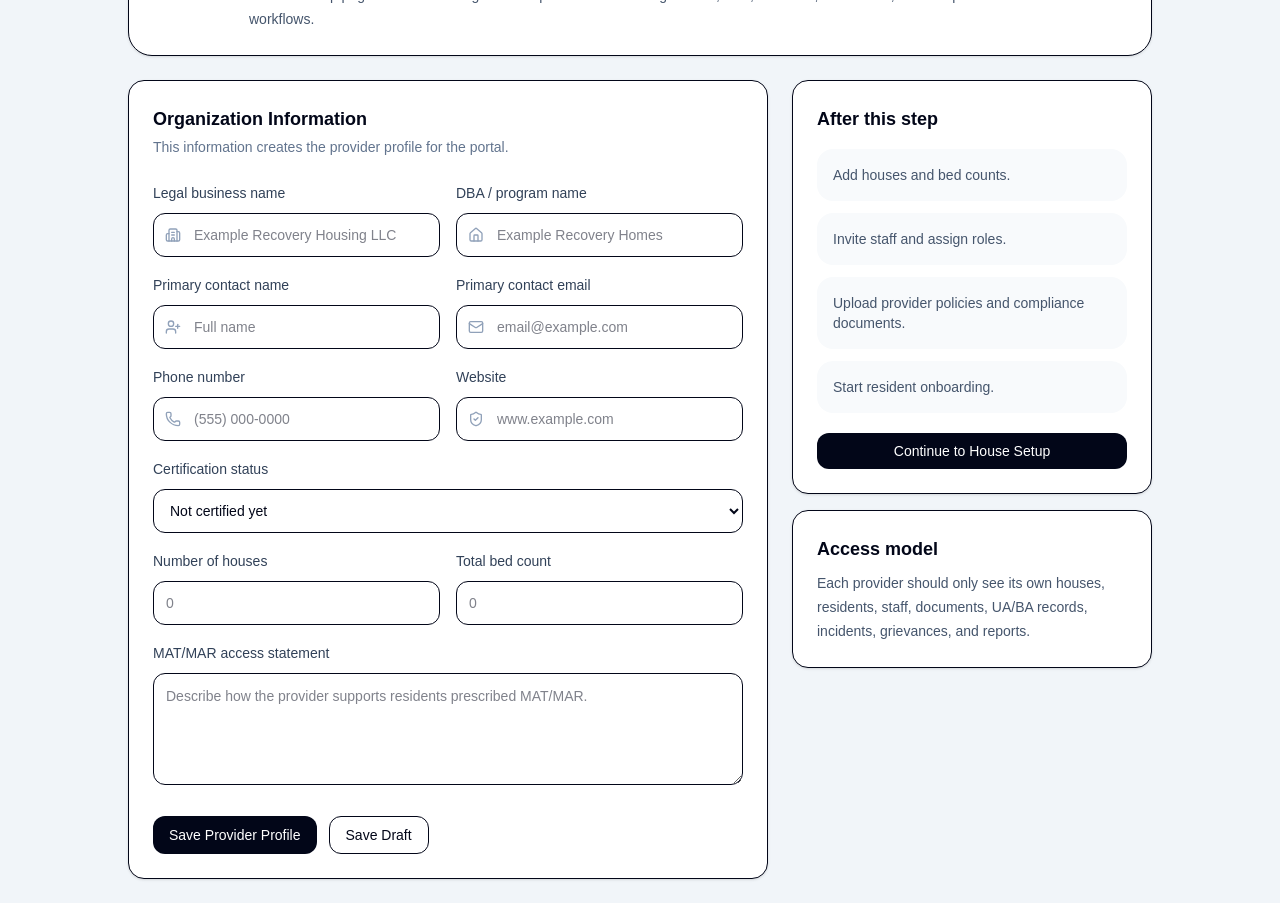
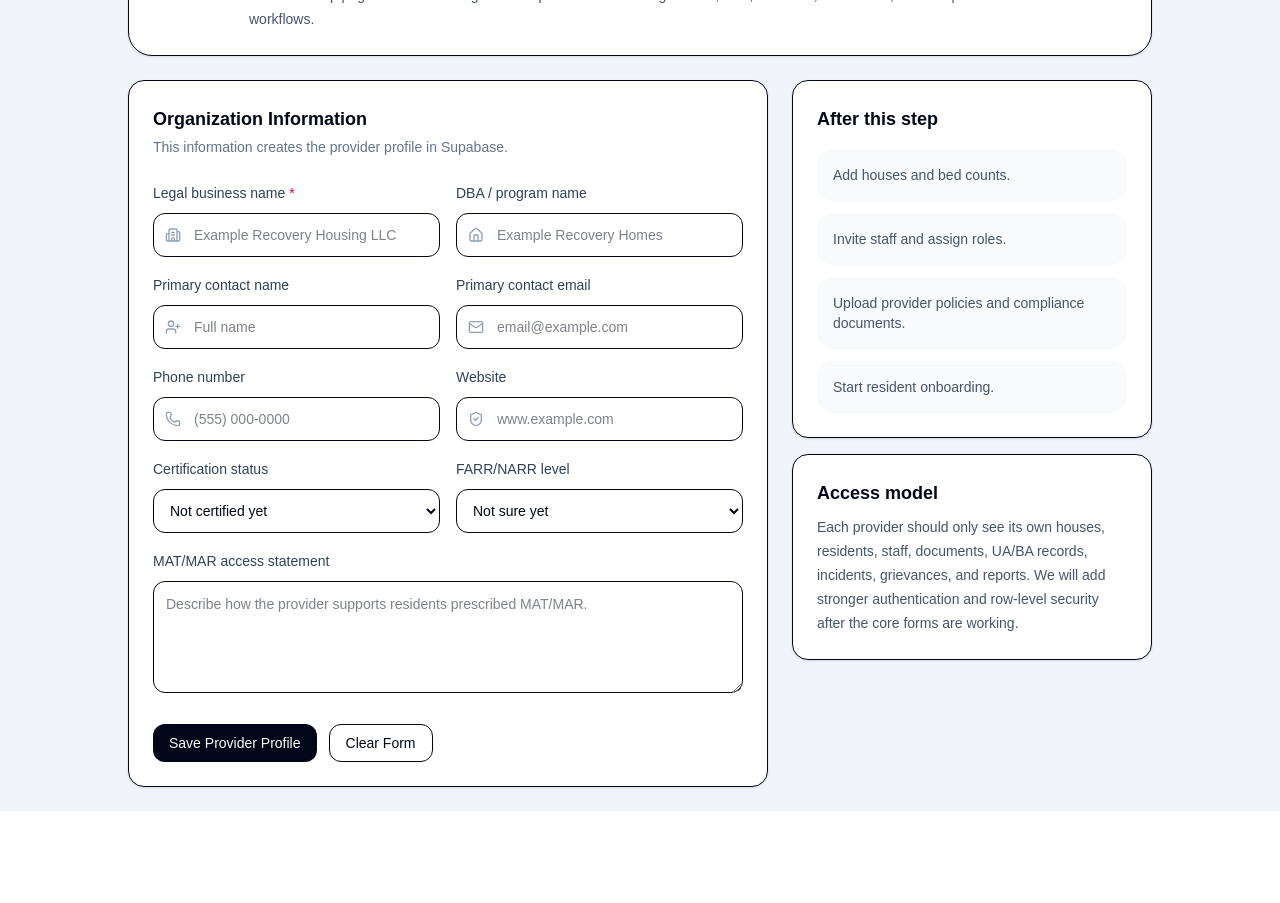
Before and after one commit to RBooth10/halfway-portal, a Next.js app: page /onboarding in a window 1280 px wide. Shown: the part 400-1303 px from the top of the page. After the commit the page ends 1211 px from the top, so only its background shows below. Built offline with nearby package versions, Linux system fonts and the light colour scheme.

Commit message:
Connect provider onboarding to Supabase

```diff
--- a/app/onboarding/page.tsx
+++ b/app/onboarding/page.tsx
@@ -1,7 +1,13 @@
+"use client";
+
+import type React from "react";
+import { useState } from "react";
 import {
   ArrowLeft,
   Building2,
+  CheckCircle2,
   Home,
+  Loader2,
   Mail,
   Phone,
   ShieldCheck,
@@ -9,6 +15,7 @@ import {
 } from "lucide-react";
 import Link from "next/link";
 import PageShell from "@/components/PageShell";
+import { getSupabaseClient } from "@/lib/supabase";
 
 const certificationOptions = [
   "Not certified yet",
@@ -18,7 +25,93 @@ const certificationOptions = [
   "Other",
 ];
 
+type ProviderForm = {
+  legal_name: string;
+  dba_name: string;
+  primary_contact_name: string;
+  primary_contact_email: string;
+  primary_contact_phone: string;
+  website: string;
+  certification_status: string;
+  farr_level: string;
+  mat_mar_statement: string;
+};
+
+const initialForm: ProviderForm = {
+  legal_name: "",
+  dba_name: "",
+  primary_contact_name: "",
+  primary_contact_email: "",
+  primary_contact_phone: "",
+  website: "",
+  certification_status: "Not certified yet",
+  farr_level: "Not sure yet",
+  mat_mar_statement: "",
+};
+
 export default function ProviderOnboardingPage() {
+  const [form, setForm] = useState<ProviderForm>(initialForm);
+  const [saving, setSaving] = useState(false);
+  const [savedProviderId, setSavedProviderId] = useState<string | null>(null);
+  const [message, setMessage] = useState("");
+  const [error, setError] = useState("");
+
+  function updateField(field: keyof ProviderForm, value: string) {
+    setForm((current) => ({
+      ...current,
+      [field]: value,
+    }));
+  }
+
+  async function saveProvider() {
+    setSaving(true);
+    setMessage("");
+    setError("");
+
+    if (!form.legal_name.trim()) {
+      setSaving(false);
+      setError("Legal business name is required.");
+      return;
+    }
+
+    try {
+      const supabase = getSupabaseClient();
+
+      const { data, error } = await supabase
+        .from("providers")
+        .insert({
+          legal_name: form.legal_name.trim(),
+          dba_name: form.dba_name.trim() || null,
+          primary_contact_name: form.primary_contact_name.trim() || null,
+          primary_contact_email: form.primary_contact_email.trim() || null,
+          primary_contact_phone: form.primary_contact_phone.trim() || null,
+          website: form.website.trim() || null,
+          certification_status: form.certification_status,
+          farr_level: form.farr_level,
+          mat_mar_statement: form.mat_mar_statement.trim() || null,
+          status: "setup",
+        })
+        .select("id, legal_name")
+        .single();
+
+      if (error) {
+        throw error;
+      }
+
+      setSavedProviderId(data.id);
+      localStorage.setItem("current_provider_id", data.id);
+      setMessage(`${data.legal_name} was saved successfully. You can continue to house setup.`);
+    } catch (err) {
+      if (err && typeof err === "object" && "message" in err) {
+        setError(String((err as { message: unknown }).message));
+      } else {
+        setError(JSON.stringify(err));
+      }
+    } finally {
+      setSaving(false);
+    }
+  }
+
   return (
     <PageShell maxWidth="max-w-5xl">
       <Link
@@ -40,33 +133,93 @@ export default function ProviderOnboardingPage() {
               Add a Recovery Residence Provider
             </h1>
             <p className="mt-3 max-w-3xl text-sm leading-6 text-slate-600">
-                Use this setup page to collect the organization profile before adding houses,
+              Use this setup page to create the organization profile before adding houses,
               staff, residents, documents, and compliance workflows.
             </p>
           </div>
         </div>
       </section>
 
+      {message && (
+        <div className="rounded-2xl border border-emerald-200 bg-emerald-50 p-4 text-sm text-emerald-800">
+          <div className="flex gap-2">
+            <CheckCircle2 className="h-5 w-5 shrink-0" />
+            <p>{message}</p>
+          </div>
+        </div>
+      )}
+
+      {error && (
+        <div className="rounded-2xl border border-rose-200 bg-rose-50 p-4 text-sm text-rose-800">
+          {error}
+        </div>
+      )}
+
       <section className="grid gap-6 lg:grid-cols-[1fr_360px]">
         <form className="rounded-2xl border bg-white p-6 shadow-sm">
           <h2 className="text-lg font-semibold">Organization Information</h2>
           <p className="mt-1 text-sm text-slate-500">
-              This information creates the provider profile for the portal.
+            This information creates the provider profile in Supabase.
           </p>
 
           <div className="mt-6 grid gap-4 md:grid-cols-2">
-              <Field label="Legal business name" placeholder="Example Recovery Housing LLC" icon={Building2} />
-              <Field label="DBA / program name" placeholder="Example Recovery Homes" icon={Home} />
-              <Field label="Primary contact name" placeholder="Full name" icon={UserPlus} />
-              <Field label="Primary contact email" placeholder="email@example.com" icon={Mail} />
-              <Field label="Phone number" placeholder="(555) 000-0000" icon={Phone} />
-              <Field label="Website" placeholder="www.example.com" icon={ShieldCheck} />
+            <Field
+              label="Legal business name"
+              placeholder="Example Recovery Housing LLC"
+              icon={Building2}
+              value={form.legal_name}
+              onChange={(value) => updateField("legal_name", value)}
+              required
+            />
 
-              <label className="block md:col-span-2">
-                <span className="text-sm font-medium text-slate-700">
-                  Certification status
-                </span>
-                <select className="mt-2 h-11 w-full rounded-xl border bg-white px-3 text-sm outline-none ring-slate-900/10 focus:ring-4">
+            <Field
+              label="DBA / program name"
+              placeholder="Example Recovery Homes"
+              icon={Home}
+              value={form.dba_name}
+              onChange={(value) => updateField("dba_name", value)}
+            />
+
+            <Field
+              label="Primary contact name"
+              placeholder="Full name"
+              icon={UserPlus}
+              value={form.primary_contact_name}
+              onChange={(value) => updateField("primary_contact_name", value)}
+            />
+
+            <Field
+              label="Primary contact email"
+              placeholder="email@example.com"
+              icon={Mail}
+              value={form.primary_contact_email}
+              onChange={(value) => updateField("primary_contact_email", value)}
+              type="email"
+            />
+
+            <Field
+              label="Phone number"
+              placeholder="(555) 000-0000"
+              icon={Phone}
+              value={form.primary_contact_phone}
+              onChange={(value) => updateField("primary_contact_phone", value)}
+            />
+
+            <Field
+              label="Website"
+              placeholder="www.example.com"
+              icon={ShieldCheck}
+              value={form.website}
+              onChange={(value) => updateField("website", value)}
+            />
+
+            <label className="block">
+              <span className="text-sm font-medium text-slate-700">Certification status</span>
+              <select
+                value={form.certification_status}
+                onChange={(event) => updateField("certification_status", event.target.value)}
+                className="mt-2 h-11 w-full rounded-xl border bg-white px-3 text-sm outline-none ring-slate-900/10 focus:ring-4"
+              >
                 {certificationOptions.map((option) => (
                   <option key={option}>{option}</option>
                 ))}
@@ -74,27 +227,19 @@ export default function ProviderOnboardingPage() {
             </label>
 
             <label className="block">
-                <span className="text-sm font-medium text-slate-700">
-                  Number of houses
-                </span>
-                <input
-                  type="number"
-                  min="0"
-                  placeholder="0"
+              <span className="text-sm font-medium text-slate-700">FARR/NARR level</span>
+              <select
+                value={form.farr_level}
+                onChange={(event) => updateField("farr_level", event.target.value)}
                 className="mt-2 h-11 w-full rounded-xl border bg-white px-3 text-sm outline-none ring-slate-900/10 focus:ring-4"
-                />
-              </label>
-
-              <label className="block">
-                <span className="text-sm font-medium text-slate-700">
-                  Total bed count
-                </span>
-                <input
-                  type="number"
-                  min="0"
-                  placeholder="0"
-                  className="mt-2 h-11 w-full rounded-xl border bg-white px-3 text-sm outline-none ring-slate-900/10 focus:ring-4"
-                />
+              >
+                <option>Not sure yet</option>
+                <option>Level 1</option>
+                <option>Level 2</option>
+                <option>Level 3</option>
+                <option>Level 4</option>
+                <option>Not applicable</option>
+              </select>
             </label>
 
             <label className="block md:col-span-2">
@@ -102,6 +247,8 @@ export default function ProviderOnboardingPage() {
                 MAT/MAR access statement
               </span>
               <textarea
+                value={form.mat_mar_statement}
+                onChange={(event) => updateField("mat_mar_statement", event.target.value)}
                 placeholder="Describe how the provider supports residents prescribed MAT/MAR."
                 className="mt-2 min-h-28 w-full rounded-xl border bg-white p-3 text-sm outline-none ring-slate-900/10 focus:ring-4"
               />
@@ -111,16 +258,35 @@ export default function ProviderOnboardingPage() {
           <div className="mt-6 flex flex-wrap gap-3">
             <button
               type="button"
-                className="rounded-xl bg-slate-950 px-4 py-2 text-sm font-medium text-white hover:bg-slate-800"
+              onClick={saveProvider}
+              disabled={saving}
+              className="inline-flex items-center gap-2 rounded-xl bg-slate-950 px-4 py-2 text-sm font-medium text-white hover:bg-slate-800 disabled:cursor-not-allowed disabled:opacity-60"
             >
-                Save Provider Profile
+              {saving ? <Loader2 className="h-4 w-4 animate-spin" /> : null}
+              {saving ? "Saving..." : "Save Provider Profile"}
             </button>
+
             <button
               type="button"
+              onClick={() => {
+                setForm(initialForm);
+                setMessage("");
+                setError("");
+                setSavedProviderId(null);
+              }}
               className="rounded-xl border px-4 py-2 text-sm font-medium hover:bg-slate-50"
             >
-                Save Draft
+              Clear Form
             </button>
+
+            {savedProviderId && (
+              <Link
+                href="/houses"
+                className="rounded-xl border px-4 py-2 text-sm font-medium hover:bg-slate-50"
+              >
+                Continue to House Setup
+              </Link>
+            )}
           </div>
         </form>
 
@@ -133,20 +299,14 @@ export default function ProviderOnboardingPage() {
               <p className="rounded-2xl bg-slate-50 p-4">Upload provider policies and compliance documents.</p>
               <p className="rounded-2xl bg-slate-50 p-4">Start resident onboarding.</p>
             </div>
-
-              <Link
-                href="/houses"
-                className="mt-5 inline-flex w-full items-center justify-center rounded-xl bg-slate-950 px-4 py-2 text-sm font-medium text-white hover:bg-slate-800"
-              >
-                Continue to House Setup
-              </Link>
           </div>
 
           <div className="rounded-2xl border bg-white p-6 shadow-sm">
             <h2 className="text-lg font-semibold">Access model</h2>
             <p className="mt-2 text-sm leading-6 text-slate-600">
               Each provider should only see its own houses, residents, staff, documents,
-                UA/BA records, incidents, grievances, and reports.
+              UA/BA records, incidents, grievances, and reports. We will add stronger
+              authentication and row-level security after the core forms are working.
             </p>
           </div>
         </aside>
@@ -159,17 +319,31 @@ function Field({
   label,
   placeholder,
   icon: Icon,
+  value,
+  onChange,
+  type = "text",
+  required = false,
 }: {
   label: string;
   placeholder: string;
   icon: React.ComponentType<{ className?: string }>;
+  value: string;
+  onChange: (value: string) => void;
+  type?: string;
+  required?: boolean;
 }) {
   return (
     <label className="block">
-      <span className="text-sm font-medium text-slate-700">{label}</span>
+      <span className="text-sm font-medium text-slate-700">
+        {label}
+        {required ? <span className="text-rose-600"> *</span> : null}
+      </span>
       <div className="relative mt-2">
         <Icon className="pointer-events-none absolute left-3 top-1/2 h-4 w-4 -translate-y-1/2 text-slate-400" />
         <input
+          type={type}
+          value={value}
+          onChange={(event) => onChange(event.target.value)}
           placeholder={placeholder}
           className="h-11 w-full rounded-xl border bg-white pl-10 pr-3 text-sm outline-none ring-slate-900/10 focus:ring-4"
         />
```
Lines whose indentation alone changed are shown as unchanged.
